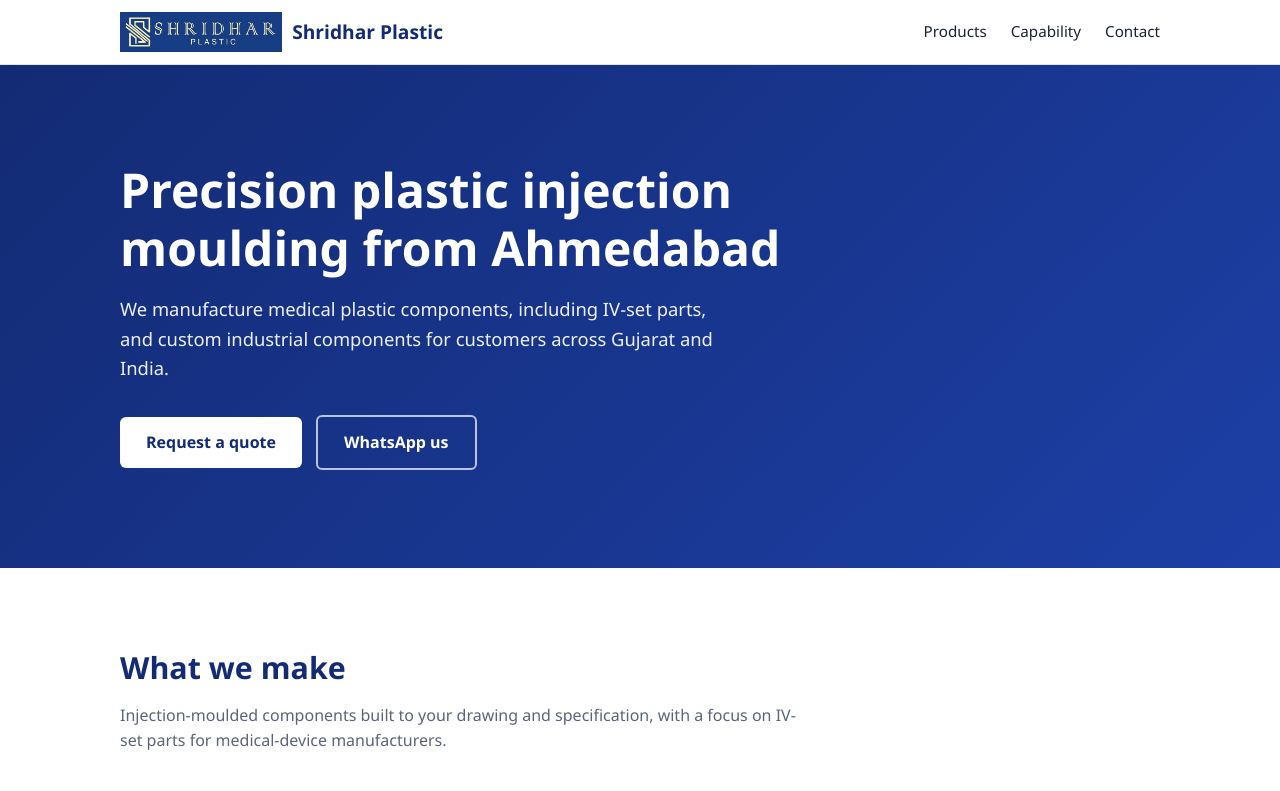
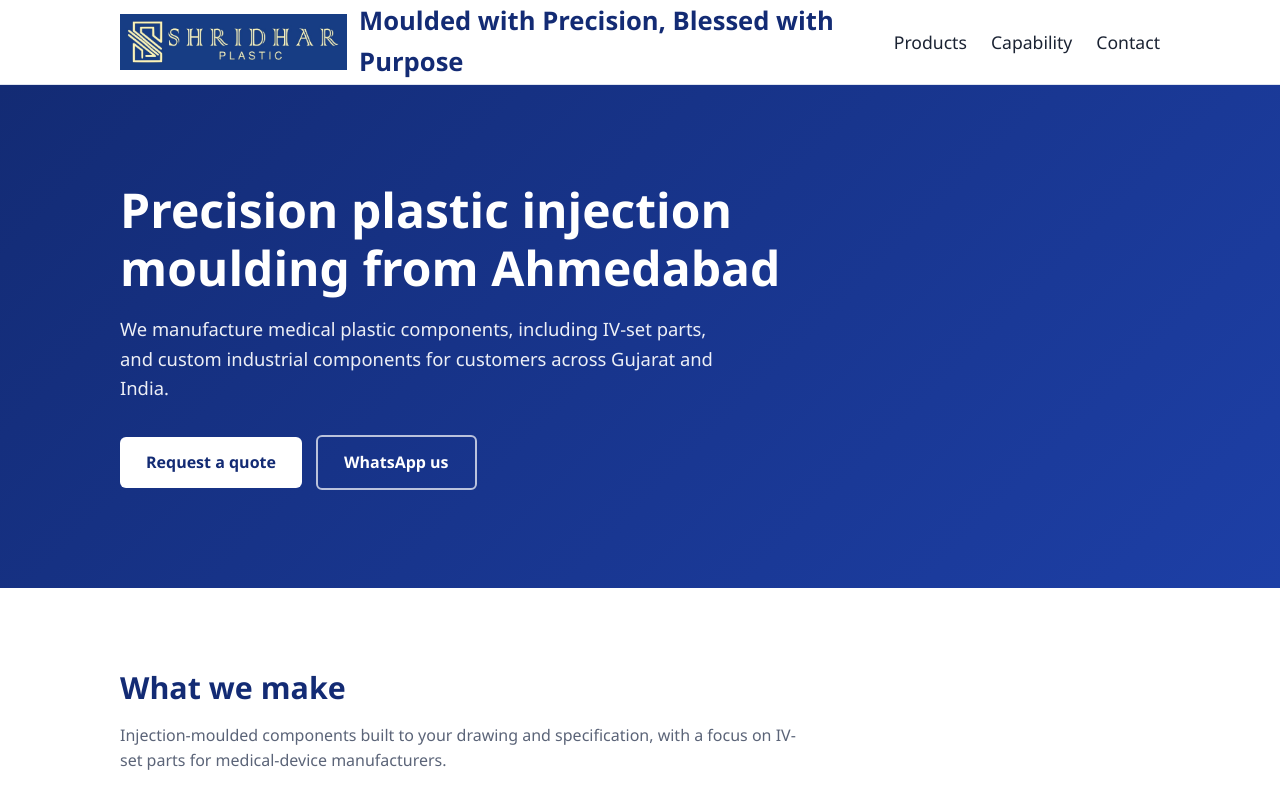
Before and after one commit to amitsuthar8/website, a plain HTML site: page index.html in a window 1280 px wide. Shown: the top 791 px of the page. Drawn offline with Linux system fonts and the light colour scheme.

Commit message:
Update index.html

```diff
--- a/index.html
+++ b/index.html
@@ -23,12 +23,12 @@
 
   /* Header */
   header{position:sticky;top:0;z-index:10;background:var(--white);border-bottom:1px solid var(--line)}
-  .nav{display:flex;align-items:center;justify-content:space-between;height:64px}
-  .brand{display:flex;align-items:center;gap:10px;font-weight:700;font-size:1.2rem;color:var(--blue-dark)}
-  .brand-mark{width:38px;height:38px;border-radius:8px;background:var(--blue);color:#fff;display:grid;place-items:center;font-weight:800;font-size:1.1rem}
-  .brand img{height:40px;width:auto}
+  .nav{display:flex;align-items:center;justify-content:space-between;height:84px}
+  .brand{display:flex;align-items:center;gap:12px;font-weight:700;font-size:1.6rem;color:var(--blue-dark)}
+  .brand-mark{width:50px;height:50px;border-radius:8px;background:var(--blue);color:#fff;display:grid;place-items:center;font-weight:800;font-size:1.1rem}
+  .brand img{height:56px;width:auto}
   nav ul{display:flex;gap:24px;list-style:none}
-  nav a{color:var(--ink);font-weight:500;font-size:.95rem}
+  nav a{color:var(--ink);font-weight:500;font-size:1.1rem}
   nav a:hover{color:var(--blue)}
   @media(max-width:640px){nav ul{gap:14px} nav a{font-size:.85rem} .brand span{display:none}}
 
@@ -79,7 +79,7 @@
     <a href="#top" class="brand">
       <!-- To use your logo: upload logo.png next to this file and replace the next line with <img src="logo.png" alt="Shridhar Plastic"> -->
       <img src="Logo.png" alt="Shridhar Plastic">
-      <span>Shridhar Plastic</span>
+      <span>Moulded with Precision, Blessed with Purpose</span>
     </a>
     <nav>
       <ul>
```
